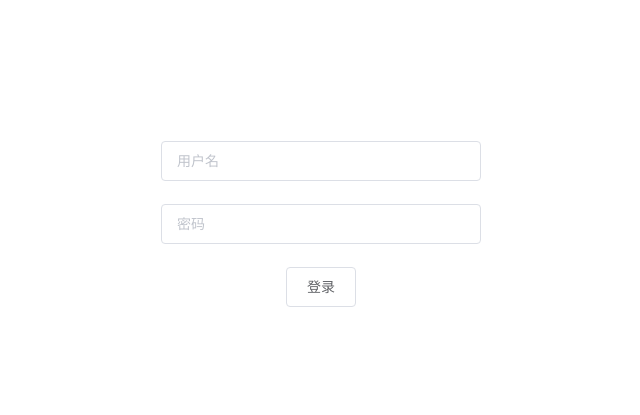
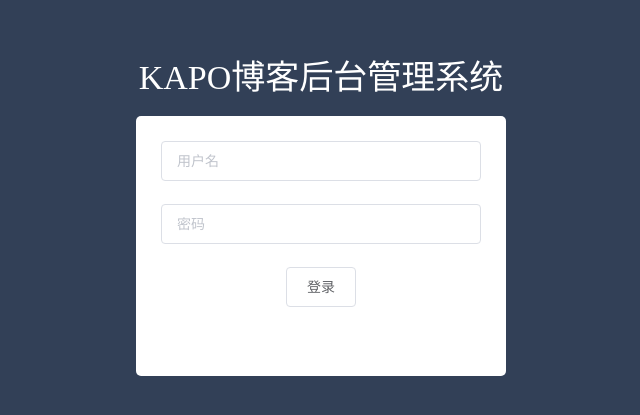
Before and after one commit to SmileRose/a_new_start, a Vue app: page /menu in a window 1280 px wide. Shown: the part 179-594 px from the top of the page, without its empty margins (344-984 px from the left). Built offline with nearby package versions, Linux system fonts and the light colour scheme.

Commit message:
修改登录

```diff
--- a/src/components/login.vue
+++ b/src/components/login.vue
@@ -60,6 +60,9 @@
 @import '../style/mixin';
 .login_page{
 	background-color: #324057;
+	    position: absolute;
+    width: 100%;
+    height: 100%;
 }
 .manage_tip{
 	position: absolute;
```
